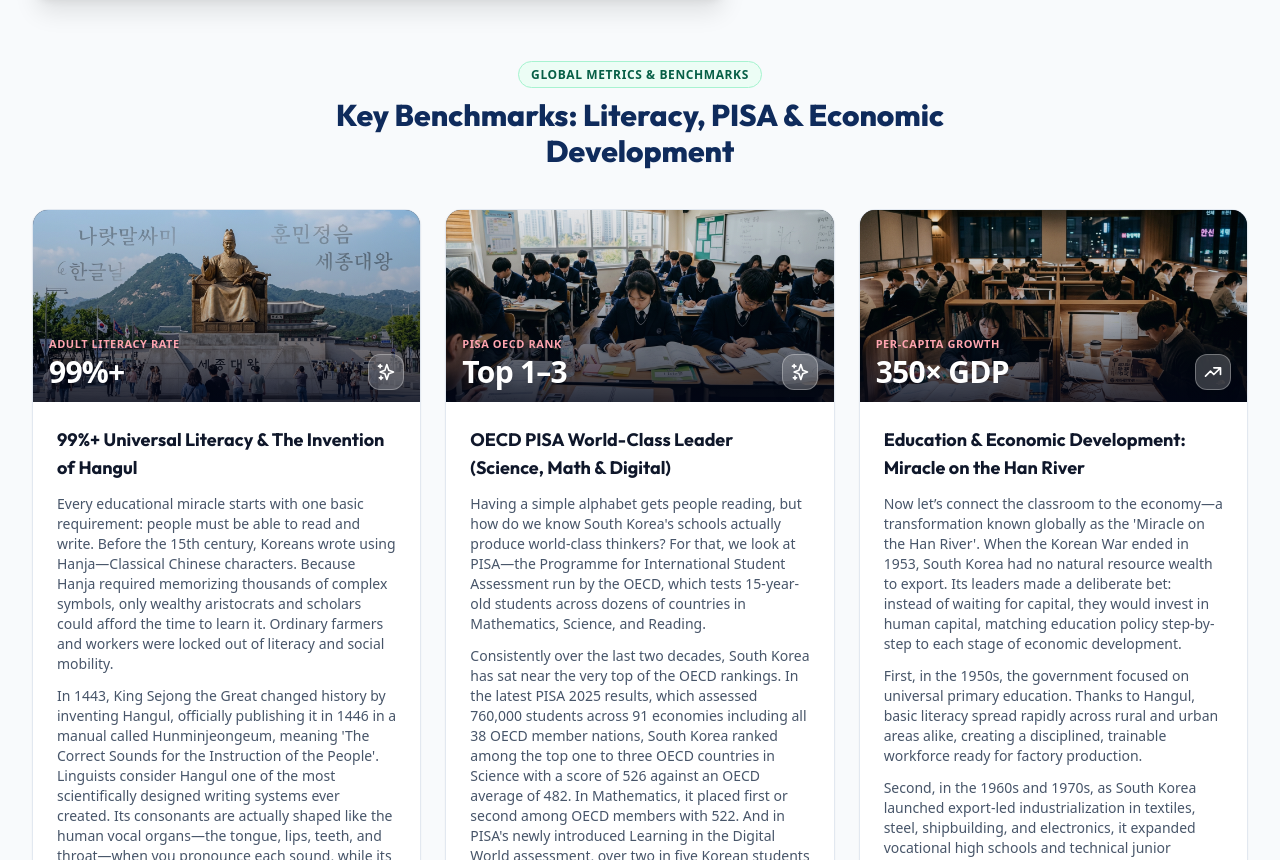
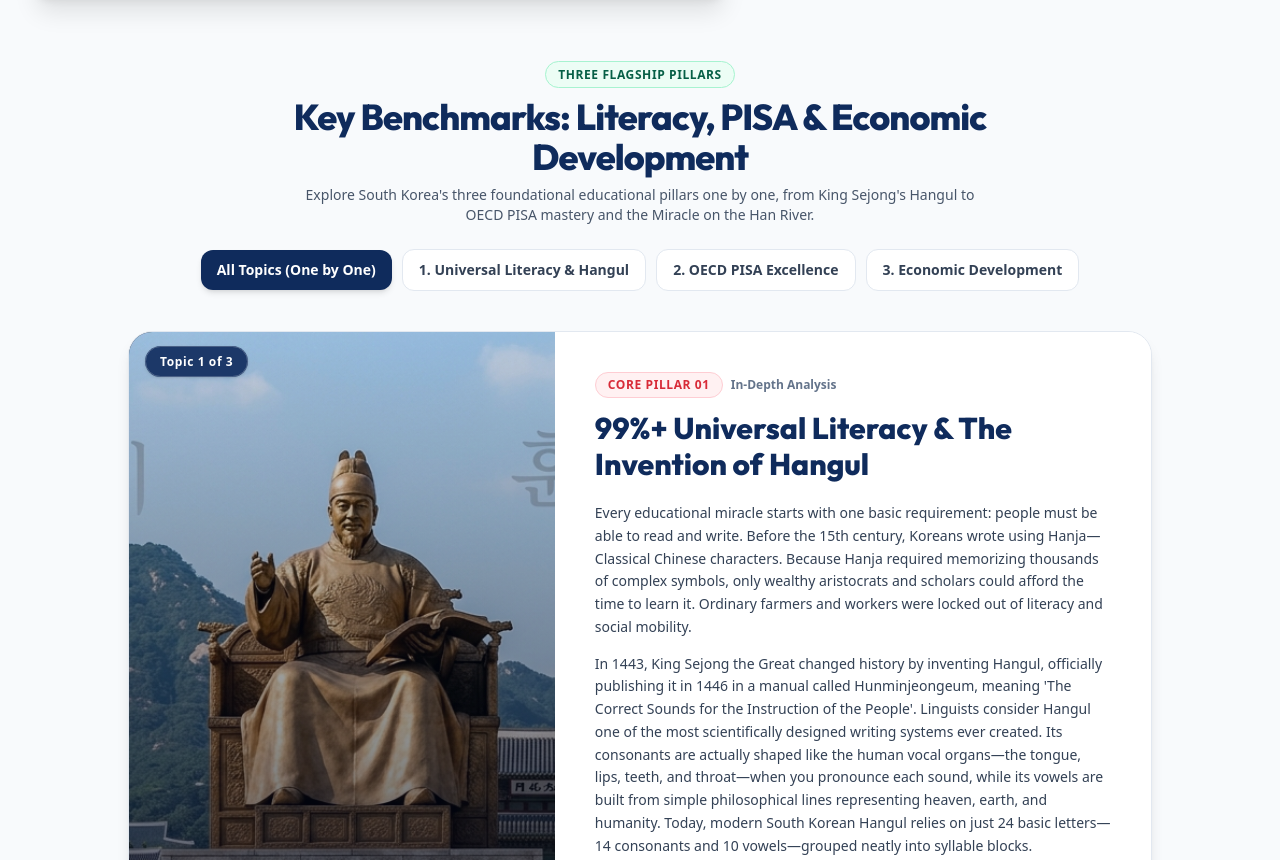
Before and after one commit to prakashchaitanya173-cpu/koreaneducationsystem, a plain HTML site: page facts.html in a window 1280 px wide. Shown: the part 829-1689 px from the top of the page. Drawn offline with nearby package versions, Linux system fonts and the light colour scheme.

Commit message:
feat(facts): present facts one by one in full-width split cards with interactive topic switcher tabs

```diff
--- a/assets/js/app.js
+++ b/assets/js/app.js
@@ -9,6 +9,7 @@ document.addEventListener('DOMContentLoaded', () => {
   }
   let activeStageId = 'kindergarten';
   let activeSuneungPeriod = 0;
+  let activeFactFilter = 'all';
   let currentQuizIndex = 0;
   let quizScore = 0;
   let selectedQuizAnswers = {};
@@ -530,71 +531,104 @@ document.addEventListener('DOMContentLoaded', () => {
   // --------------------------------------------------------------------------
   // Interesting Facts Section
   // --------------------------------------------------------------------------
+  window.filterFacts = function(filterId) {
+    activeFactFilter = filterId;
+    renderFacts();
+    document.querySelectorAll('.fact-tab-btn').forEach(btn => {
+      btn.classList.remove('bg-[#0F2B5C]', 'text-white', 'shadow-md');
+      btn.classList.add('bg-white', 'text-slate-700', 'hover:bg-slate-100', 'border', 'border-slate-200');
+    });
+    const activeBtn = document.getElementById('fact-tab-' + filterId);
+    if (activeBtn) {
+      activeBtn.classList.remove('bg-white', 'text-slate-700', 'hover:bg-slate-100', 'border-slate-200');
+      activeBtn.classList.add('bg-[#0F2B5C]', 'text-white', 'shadow-md');
+    }
+  };
+
   function renderFacts() {
     const container = document.getElementById('facts-container');
     if (!container) return;
     const isKo = currentLang === 'ko';
 
-    container.innerHTML = data.interestingFacts.map(fact => `
-      <div class="bg-white rounded-2xl border border-slate-200 overflow-hidden shadow-sm hover-lift transition-all flex flex-col justify-between group">
-        <div>
-          ${fact.image ? `
-            <div class="relative h-48 w-full overflow-hidden bg-slate-900">
+    const factsToShow = activeFactFilter === 'all'
+      ? data.interestingFacts
+      : data.interestingFacts.filter(f => f.id === activeFactFilter);
+
+    container.innerHTML = factsToShow.map((fact) => {
+      const topicNumber = data.interestingFacts.findIndex(f => f.id === fact.id) + 1;
+      return `
+        <article id="${fact.id}" class="bg-white rounded-3xl border border-slate-200 overflow-hidden shadow-lg hover:shadow-xl transition-all">
+          <div class="grid grid-cols-1 lg:grid-cols-12 gap-0">
+            <!-- Left Side: Visual & Stat Banner -->
+            <div class="lg:col-span-5 relative bg-slate-900 flex flex-col justify-between min-h-[280px] lg:min-h-full">
+              <div class="relative h-72 sm:h-80 lg:h-full w-full overflow-hidden">
                 <img
                   src="${fact.image}"
                   alt="${isKo ? fact.imageAltKo : fact.imageAltEn}"
-                class="w-full h-full object-cover group-hover:scale-105 transition-transform duration-500 opacity-90 group-hover:opacity-100"
+                  class="w-full h-full object-cover opacity-90 transition-transform duration-700 hover:scale-105"
                   loading="lazy"
                 />
-              <div class="absolute inset-0 bg-gradient-to-t from-slate-950/80 via-slate-950/20 to-transparent pointer-events-none"></div>
+                <div class="absolute inset-0 bg-gradient-to-t from-slate-950/95 via-slate-950/40 to-transparent"></div>
 
-              <!-- Stat Badge Overlay -->
-              <div class="absolute bottom-3 left-4 right-4 flex items-end justify-between text-white pointer-events-none">
+                <!-- Topic Index Badge on Image -->
+                <div class="absolute top-4 left-4 z-10">
+                  <span class="px-3.5 py-1.5 rounded-full bg-[#0F2B5C]/90 backdrop-blur-md text-white text-xs font-black border border-white/20 tracking-wider shadow">
+                    ${isKo ? `주제 ${topicNumber} / 3` : `Topic ${topicNumber} of 3`}
+                  </span>
+                </div>
+
+                <!-- Stat Overlay at Bottom of Image -->
+                <div class="absolute bottom-4 left-4 right-4 z-10 flex items-end justify-between text-white">
                   <div>
-                  <span class="text-[11px] font-extrabold uppercase tracking-wider text-rose-300 drop-shadow-sm block mb-0.5">
+                    <span class="text-[11px] font-extrabold uppercase tracking-wider text-rose-300 drop-shadow block mb-0.5">
                       ${isKo ? fact.statLabelKo : fact.statLabelEn}
                     </span>
-                  <span class="text-2xl sm:text-3xl font-black tracking-tight drop-shadow-md text-white">
+                    <span class="text-3xl sm:text-4xl font-black tracking-tight drop-shadow-md text-white">
                       ${fact.stat}
                     </span>
                   </div>
-                <div class="w-9 h-9 rounded-xl bg-white/20 backdrop-blur-md border border-white/30 text-white flex items-center justify-center shadow-lg">
+                  <div class="w-12 h-12 rounded-2xl bg-white/20 backdrop-blur-md border border-white/30 text-white flex items-center justify-center shadow-lg">
                     ${getIconSvg(fact.icon)}
                   </div>
                 </div>
               </div>
-          ` : `
-            <div class="p-6 pb-0 flex items-center justify-between mb-4">
-              <span class="text-3xl font-black text-[#0F2B5C] tracking-tight">${fact.stat}</span>
-              <div class="w-10 h-10 rounded-xl bg-red-50 text-[#D82B38] flex items-center justify-center">
-                ${getIconSvg(fact.icon)}
+            </div>
+
+            <!-- Right Side: Extensive Narrative Body -->
+            <div class="lg:col-span-7 p-6 sm:p-8 lg:p-10 flex flex-col justify-between bg-white">
+              <div>
+                <div class="flex items-center gap-2 mb-3">
+                  <span class="text-xs font-extrabold uppercase tracking-wider text-[#D82B38] bg-rose-50 px-3 py-1 rounded-full border border-rose-200">
+                    ${isKo ? `핵심 주제 0${topicNumber}` : `Core Pillar 0${topicNumber}`}
+                  </span>
+                  <span class="text-xs text-slate-500 font-semibold">
+                    ${isKo ? '심층 교육 분석' : 'In-Depth Analysis'}
+                  </span>
+                </div>
+
+                <h3 class="text-xl sm:text-2xl lg:text-3xl font-black text-[#0F2B5C] mb-5 leading-tight">
+                  ${isKo ? fact.titleKo : fact.titleEn}
+                </h3>
+
+                <div class="text-xs sm:text-sm text-slate-700 leading-relaxed space-y-3.5">
+                  ${(isKo ? fact.descKo : fact.descEn).split('\n\n').map(p => `<p class="leading-relaxed">${p}</p>`).join('')}
                 </div>
               </div>
-          `}
-          <div class="p-6">
-            <h4 class="text-base sm:text-lg font-bold text-slate-900 group-hover:text-[#0F2B5C] transition-colors mb-3 leading-snug">
-              ${isKo ? fact.titleKo : fact.titleEn}
-            </h4>
-            <div class="text-xs sm:text-sm text-slate-600 leading-relaxed space-y-3">
-              ${(isKo ? fact.descKo : fact.descEn).split('\n\n').map(p => `<p>${p}</p>`).join('')}
+
+              <div class="mt-8 pt-4 border-t border-slate-100 flex items-center justify-between text-xs text-slate-500">
+                <span class="flex items-center gap-1.5 text-emerald-700 font-bold">
+                  <span class="w-2 h-2 rounded-full bg-emerald-500 animate-pulse"></span>
+                  ${isKo ? '검증된 국가 교육 성과' : 'Verified Educational Milestone'}
+                </span>
+                <span class="text-slate-400 font-mono text-[11px]">#Pillar${topicNumber}</span>
               </div>
             </div>
           </div>
-
-        <div class="px-6 pb-5 pt-0 border-t border-slate-100 flex items-center justify-between text-[11px] font-semibold text-slate-500">
-          <span class="flex items-center gap-1.5 text-emerald-700">
-            <span class="w-1.5 h-1.5 rounded-full bg-emerald-500 animate-pulse"></span>
-            ${isKo ? '공식 교육 지표' : 'Verified Metric'}
-          </span>
-          <span class="text-slate-400 font-mono text-[10px]">#Facts</span>
-        </div>
-      </div>
-    `).join('');
+        </article>
+      `;
+    }).join('');
   }
 
-  // --------------------------------------------------------------------------
-  // Interactive Quiz
-  // --------------------------------------------------------------------------
   function initQuiz() {
     currentQuizIndex = 0;
     quizScore = 0;
--- a/facts.html
+++ b/facts.html
@@ -177,17 +177,36 @@
       </div>
 
       <!-- Facts Grid Header -->
-      <div class="text-center max-w-2xl mx-auto mb-10">
+      <div class="text-center max-w-3xl mx-auto mb-6">
         <span class="text-xs font-bold uppercase tracking-wider text-emerald-800 px-3 py-1 rounded-full bg-emerald-50 border border-emerald-200">
-          Global Metrics &amp; Benchmarks
+          Three Flagship Pillars
         </span>
-        <h2 class="text-2xl sm:text-3xl font-extrabold text-[#0F2B5C] mt-3">
+        <h2 class="text-2xl sm:text-4xl font-black text-[#0F2B5C] mt-3 tracking-tight">
           Key Benchmarks: Literacy, PISA &amp; Economic Development
         </h2>
+        <p class="text-slate-600 text-xs sm:text-sm mt-2 max-w-2xl mx-auto">
+          Explore South Korea's three foundational educational pillars one by one, from King Sejong's Hangul to OECD PISA mastery and the Miracle on the Han River.
+        </p>
       </div>
 
-      <!-- Dynamic Facts Cards Grid (Rendered by app.js) -->
-      <div id="facts-container" class="grid grid-cols-1 md:grid-cols-2 lg:grid-cols-3 gap-6 mb-16"></div>
+      <!-- Topic Switcher Tabs (One by One Navigator) -->
+      <div class="flex flex-wrap items-center justify-center gap-2.5 mb-10 max-w-4xl mx-auto">
+        <button onclick="window.filterFacts('all')" id="fact-tab-all" class="fact-tab-btn px-4 py-2.5 rounded-xl text-xs sm:text-sm font-bold transition-all shadow-md bg-[#0F2B5C] text-white">
+          <span data-en="All Topics (One by One)" data-ko="전체 주제 순서대로 보기">All Topics (One by One)</span>
+        </button>
+        <button onclick="window.filterFacts('fact-1')" id="fact-tab-fact-1" class="fact-tab-btn px-4 py-2.5 rounded-xl text-xs sm:text-sm font-bold transition-all bg-white text-slate-700 hover:bg-slate-100 border border-slate-200">
+          <span data-en="1. Universal Literacy &amp; Hangul" data-ko="1. 문해력과 한글 창제">1. Universal Literacy &amp; Hangul</span>
+        </button>
+        <button onclick="window.filterFacts('fact-2')" id="fact-tab-fact-2" class="fact-tab-btn px-4 py-2.5 rounded-xl text-xs sm:text-sm font-bold transition-all bg-white text-slate-700 hover:bg-slate-100 border border-slate-200">
+          <span data-en="2. OECD PISA Excellence" data-ko="2. OECD PISA 성취도">2. OECD PISA Excellence</span>
+        </button>
+        <button onclick="window.filterFacts('fact-3')" id="fact-tab-fact-3" class="fact-tab-btn px-4 py-2.5 rounded-xl text-xs sm:text-sm font-bold transition-all bg-white text-slate-700 hover:bg-slate-100 border border-slate-200">
+          <span data-en="3. Economic Development" data-ko="3. 경제 발전 (한강의 기적)">3. Economic Development</span>
+        </button>
+      </div>
+
+      <!-- Sequential Facts Showcase (Rendered One by One by app.js) -->
+      <div id="facts-container" class="space-y-12 max-w-5xl mx-auto mb-16"></div>
 
       <!-- Historical Transformation Deep Dive -->
       <div class="bg-white rounded-2xl border border-slate-200 p-8 shadow-md mb-16">
@@ -337,7 +356,7 @@
     <svg class="w-5 h-5" fill="none" stroke="currentColor" viewBox="0 0 24 24"><path stroke-linecap="round" stroke-linejoin="round" stroke-width="2" d="M5 10l7-7m0 0l7 7m-7-7v18"></path></svg>
   </button>
 
-  <script src="assets/js/data.js?v=12"></script>
-  <script src="assets/js/app.js?v=12"></script>
+  <script src="assets/js/data.js?v=13"></script>
+  <script src="assets/js/app.js?v=13"></script>
 </body>
 </html>
```
Also changed, not shown: comparison.html (+2 -2 lines), examinations.html (+2 -2 lines), index.html (+2 -2 lines), quiz.html (+2 -2 lines), school-life.html (+2 -2 lines), structure.html (+2 -2 lines). Lines whose indentation alone changed are shown as unchanged.
